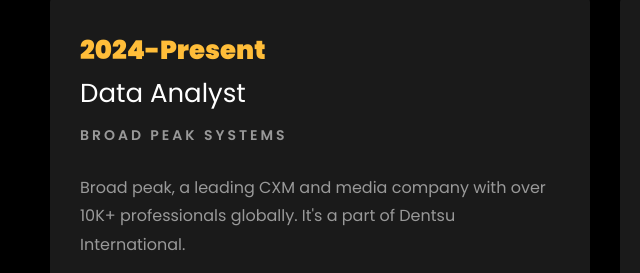
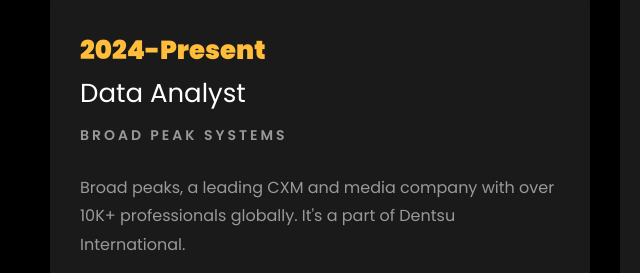
Before and after one commit to pavanbabu-pb/pavanbabuchalapati, a plain HTML site: page index.html in a window 1280 px wide. Shown: the part 2077-2350 px from the top of the page, 35-675 px from the left. Drawn offline with Linux system fonts and the light colour scheme; files whose address does not match are found by name.

Commit message:
Update index.html

```diff
--- a/index.html
+++ b/index.html
@@ -312,7 +312,7 @@
 						<span class="date">2024-Present</span>
 						<h2> Data Analyst</h2>
 						<span class="position">Broad peak systems</span>
-						<p class="mt-4">Broad peak, a leading CXM and media company with over 10K+ professionals globally. It's a part of Dentsu International.
+						<p class="mt-4">Broad peaks, a leading CXM and media company with over 10K+ professionals globally. It's a part of Dentsu International.
 							<ul>
 								<li>Optimized workflows using FME Workbench, integrating and transforming data from multiple sources.</li>
 								<li>Automated data processes, improving efficiency and accuracy.</li>
```
